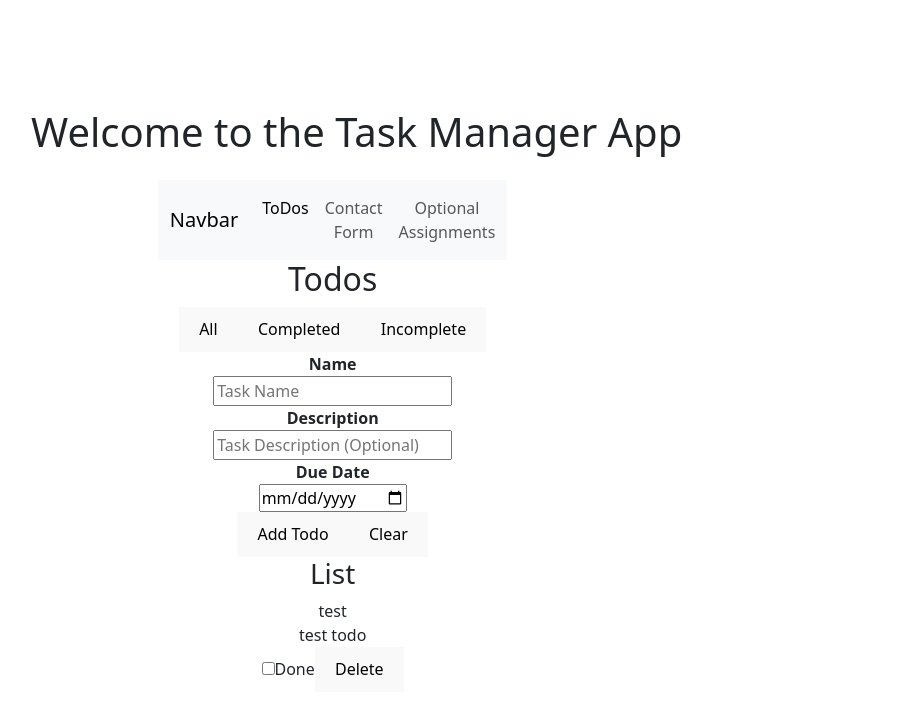
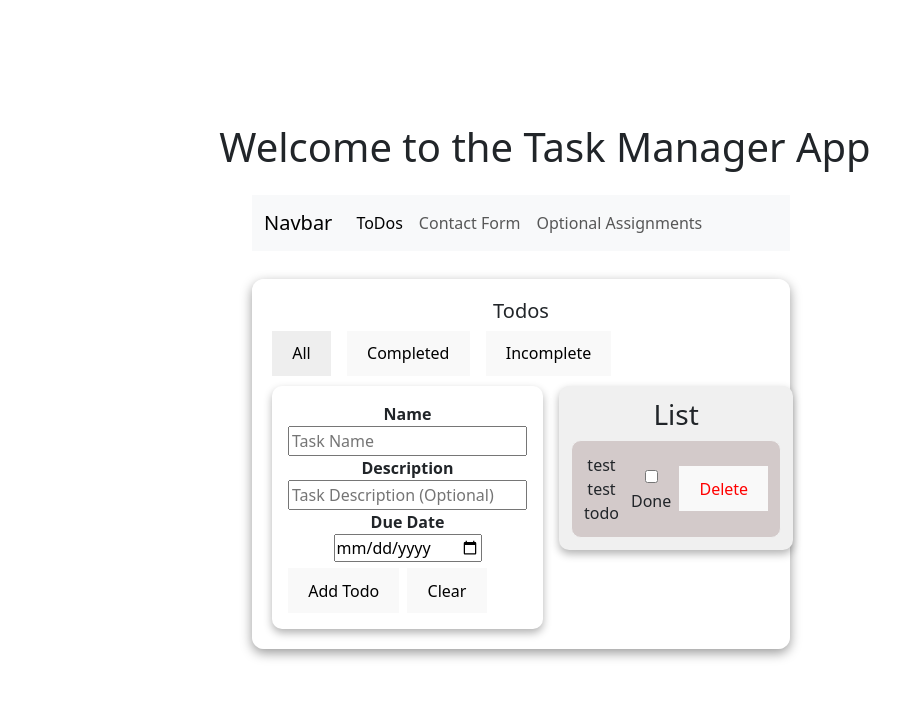
Before and after one commit to JakeBissen/Project-3, a React (Vite) app: page /todos in a window 1280 px wide. Shown: the top 714 px of the page, without its empty margins (29-929 px from the left). Built offline with nearby package versions, Linux system fonts and the light colour scheme.

Commit message:
adding additional changes to the todo list css

```diff
--- a/src/Components/TodoList.tsx
+++ b/src/Components/TodoList.tsx
@@ -64,9 +64,10 @@ function FilterTodos(): Todo[] {
 }
 
 
-function handleSubmit(e: FormEvent) {
-  e.preventDefault();
-  addToDo();
+function handleSubmit(e: React.FormEvent<HTMLFormElement>) {
+    e.preventDefault();
+    addToDo();
+
 }
 
 const shown = FilterTodos();
--- a/src/Components/TodoListC.css
+++ b/src/Components/TodoListC.css
@@ -0,0 +1,122 @@
+
+
+.todo-module {
+  max-width: 1100px;
+  margin: 28px auto;
+  padding: 20px;
+  background: linear-gradient(180deg, rgba(255,255,255,0.8), rgba(255,255,255,0.6));
+  border-radius: 12px;
+    box-shadow: 0 4px 12px rgba(0, 0, 0, 0.4);
+}
+
+.todo-title {
+    margin: 0 0 8px 0;
+    font-size: 20px;
+    text-align: center;
+}
+
+
+.filter-buttons {
+    margin-bottom: 10px;
+    display: flex;
+    gap: 8px;
+    flex-wrap: wrap;
+}
+
+.btn{
+  display:inline-flex;
+  align-items:center;
+  gap:8px;
+  padding:8px 12px;
+  border-radius:8px;
+  border:1px solid rgba(15,23,42,0.06);
+  background: #fff;
+  cursor:pointer;
+  transition: transform .08s ease, box-shadow .12s ease;
+  font-weight:600;
+}
+
+
+.filter-buttons button {
+    margin-right: 8px;
+    padding: 6px, 10px;
+}
+
+.filter-buttons button.active {
+    background-color: #eee;
+}
+
+.todo-form-grid {
+    display: grid;
+    grid-template-columns: 1fr 1.4fr;
+    align-items: start;
+    gap: 16px;
+}
+
+.todo-form {
+   background: cardinal;
+    padding: 16px;
+    border-radius: 10px;
+    box-shadow: 0 4px 8px rgba(0, 0, 0, 0.3);
+}
+
+.form-buttons {
+    display:flex;
+    gap: 8px;
+    margin-top: 6px;
+}
+
+.form-buttons .btn.primary {
+    padding: 10px 14px;
+}
+
+.todo-list {
+    background: #f0f0f0;
+    padding: 12px;
+    border-radius: 10px;
+    box-shadow: 0 4px 8px rgba(0, 0, 0, 0.3);
+}
+
+.items {
+    display: flex;
+    flex-direction: column;
+    gap: 10px;
+    margin-top: 6px;
+}
+
+.todo-item {
+    display:flex;
+  justify-content:space-between;
+  gap:12px;
+  align-items:center;
+  padding:12px;
+  border-radius:10px;
+  border:1px solid #f0f0f0;
+    background:#d3caca;
+}
+
+.todo-main {
+    max-width: 70%;
+}
+
+.todo-name
+
+.todo-item.completed {
+    background: #f8f8f8;
+    color: #666;
+}
+
+.todo-item.completed .todo-name,
+ .todo-item.completed .todo-desc {
+    text-decoration: line-through;
+ }
+
+ .todo-actions {
+    display:flex;
+    gap:8px;
+    align-items: center;
+ }
+
+ .delete-btn {
+    color: red;
+ }
```
